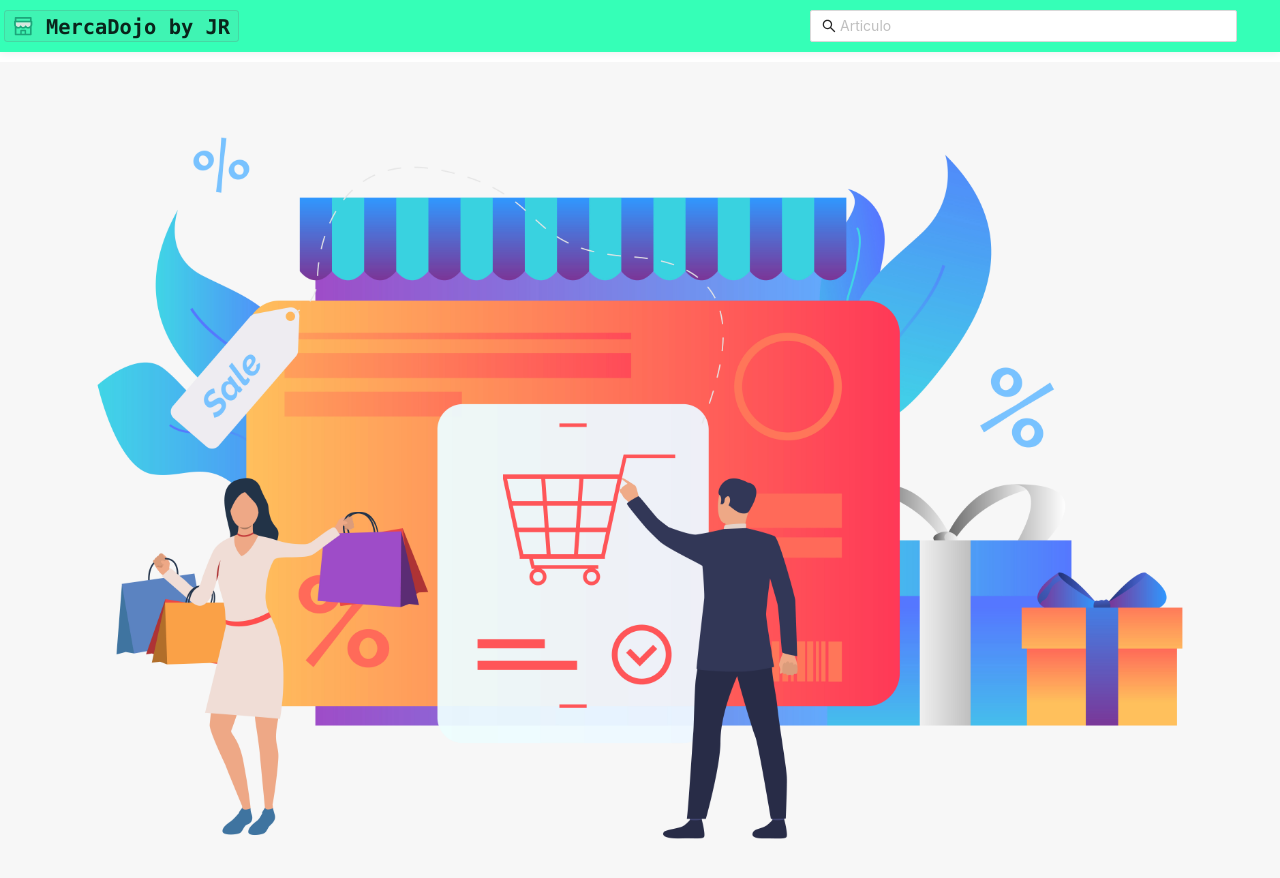
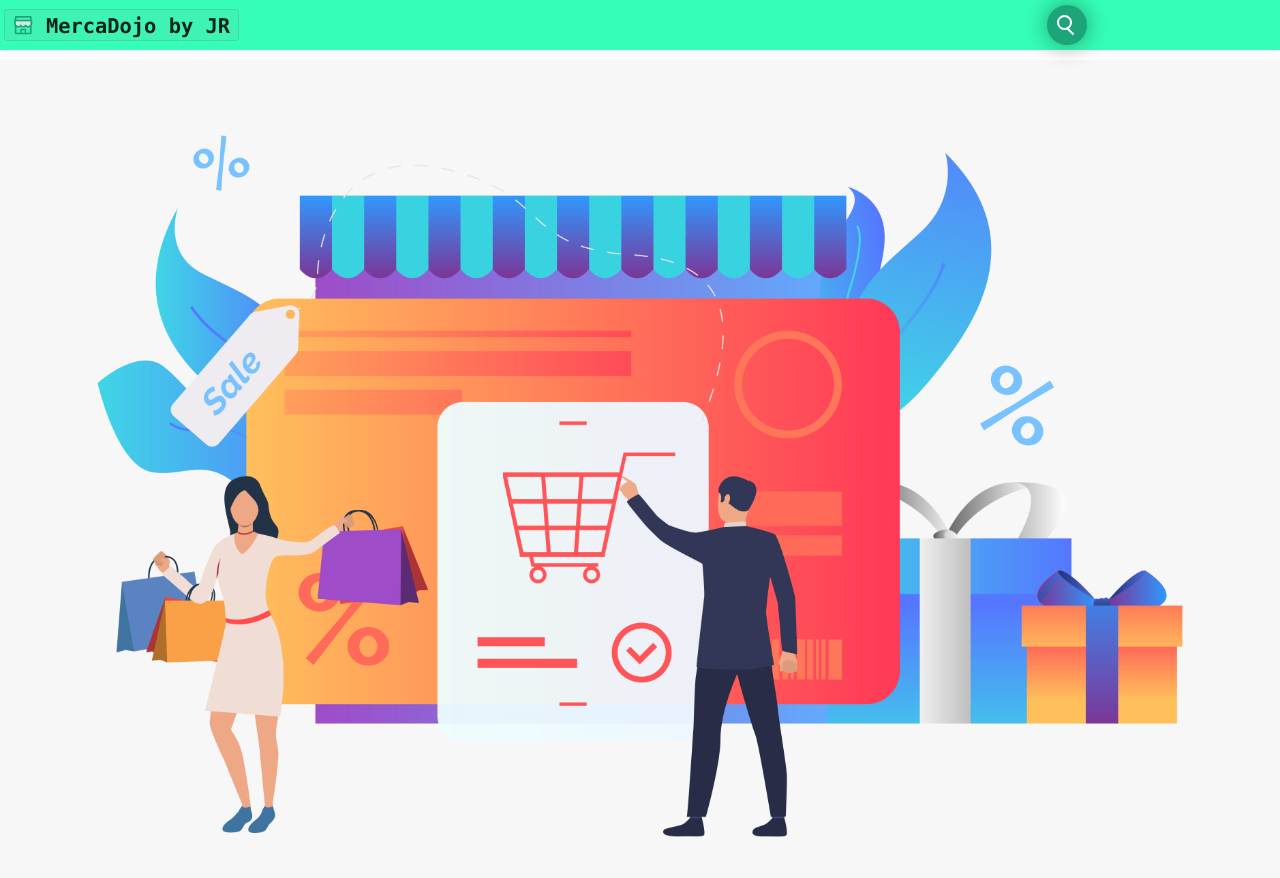
Before and after one commit to Jonathans0ramirez/MercaDojo, a React (Create React App) app: page /home in a window 1280 px wide. Shown: the top 878 px of the page. Built offline with nearby package versions, Linux system fonts and the light colour scheme.

Commit message:
custom search component

```diff
--- a/src/HOC/LayoutHOC/LayoutHOC.jsx
+++ b/src/HOC/LayoutHOC/LayoutHOC.jsx
@@ -3,22 +3,20 @@ import { useHistory } from "react-router-dom";
 import {
     Row,
     Col,
-    Input,
     Typography
 } from 'antd';
 import {
-    ShopTwoTone,
-    SearchOutlined
+    ShopTwoTone
 } from '@ant-design/icons';
 import LayStyles from './LayoutHOC.module.sass';
+import Search from '../../components/Search/Search';
 
 const { Title } = Typography;
 
 const LayoutHOC = ({ children }) => {
     const history = useHistory();
 
-    const onSearch = (e) => {
-        const value = e.target.value;
+    const onSearch = (value) => {
         const valueFrm = value.replace(/\s+/g, '-').replace(/(-)+/g, '-');
         history.push(`/list/${valueFrm}`)
     };
@@ -36,16 +34,12 @@ const LayoutHOC = ({ children }) => {
                             <ShopTwoTone twoToneColor="#1DA57A" /> MercaDojo by JR
                         </Title>
                     </Col>
-                    <Col span={8} offset={7}>
-                        <Input
-                            className={LayStyles.inputBox}
-                            placeholder="Articulo"
-                            onPressEnter={onSearch}
-                            bordered={true}
-                            prefix={<SearchOutlined />}
+                    <Col span={8} offset={8}>
+                        <Search
+                            placeholder="Buscar..."
+                            handleAction={onSearch}
                         />
                     </Col>
-                    <Col span={1}></Col>
                 </Row>
             </div>
             <div className={LayStyles.contentBox}>
--- /dev/null
+++ b/src/components/Search/Search.jsx
@@ -0,0 +1,32 @@
+import React, { useState } from 'react';
+import SearchStyles from './Search.module.sass'
+
+const Search = ({ placeholder, handleAction }) => {
+
+    const [searchValue, setSearchValue] = useState('');
+
+    const handleKeyDown = (event) => {
+        if (event.keyCode === 13) {
+            console.log(searchValue)
+            handleAction(searchValue);
+        }
+    }
+
+    return (
+        <div className={SearchStyles.container}>
+            <input
+                className={SearchStyles.inputClos}
+                placeholder={placeholder}
+                onKeyDown={handleKeyDown}
+                value={searchValue}
+                onChange={event => {
+                    setSearchValue(event.target.value)
+                }}
+                type="text"
+            />
+            <div class={SearchStyles.search}></div>
+        </div>
+    )
+}
+
+export default Search;
--- /dev/null
+++ b/src/components/Search/Search.module.sass
@@ -0,0 +1,105 @@
+.container
+    // position: absolute
+    margin: auto
+    top: 0
+    left: 0
+    right: 0
+    bottom: 0
+    width: 300px
+    height: 50px
+.search
+    position: absolute
+    margin: auto
+    top: 0
+    right: 0
+    bottom: 0
+    left: 0
+    width: 40px
+    height: 40px
+    background: #1DA57A
+    border-radius: 50%
+    transition: all 1s
+    z-index: 4
+    box-shadow: 0 0 25px 0 rgba(0, 0, 0, 0.4)
+    // box-shadow: 0 0 25px 0 crimson;
+    &:hover
+        cursor: pointer
+
+    &::before
+        content: ""
+        position: absolute
+        margin: auto
+        top: 11px
+        right: 0
+        bottom: 0
+        left: 7px
+        width: 10px
+        height: 2px
+        background: white
+        transform: rotate(45deg)
+        transition: all .5s
+
+    &::after
+        content: ""
+        position: absolute
+        margin: auto
+        top: -5px
+        right: 0
+        bottom: 0
+        left: -5px
+        width: 15px
+        height: 15px
+        border-radius: 50%
+        border: 2px solid white
+        transition: all .5s
+
+.inputClos
+    position: absolute
+    margin: auto
+    top: 0
+    right: 0
+    bottom: 0
+    left: 0
+    width: 50px
+    height: 30px
+    outline: none
+    border: none
+    // border-bottom: 1px solid rgba(255, 255, 255, 0.2);
+    background: #1DA57A
+    color: white
+    text-shadow: 0 0 10px #1DA57A
+    padding: 0 80px 0 20px
+    border-radius: 30px
+    box-shadow: 0 0 25px 0 #1DA57A, 0 20px 25px 0 rgba(0, 0, 0, 0.2)
+    // box-shadow: inset 0 0 25px 0 rgba(0, 0, 0, 0.5);
+    transition: all 1s
+    opacity: 0
+    z-index: 5
+    &:hover
+        cursor: pointer
+    &:focus
+        width: 300px
+        opacity: 1
+        cursor: text
+
+    &:focus ~ .search
+        right: -250px
+        background: #151515
+        z-index: 6
+    &::before
+        top: 0
+        left: 0
+        width: 25px
+    &::after
+        top: 0
+        left: 0
+        width: 25px
+        height: 2px
+        border: none
+        background: white
+        border-radius: 0%
+        transform: rotate(-45deg)
+    &::placeholder
+        color: white
+        opacity: 0.5
+        // font-weight: bolder
--- a/src/containers/List/List.jsx
+++ b/src/containers/List/List.jsx
@@ -59,7 +59,7 @@ const List = () => {
 
     return (
         <>
-            <Carousel autoplay dotPosition="right" effect="fade">
+            <Carousel autoplay dotPosition="left" effect="fade">
                 <div>
                     <h3 style={contentStyle}>Ofertas</h3>
                 </div>
```
